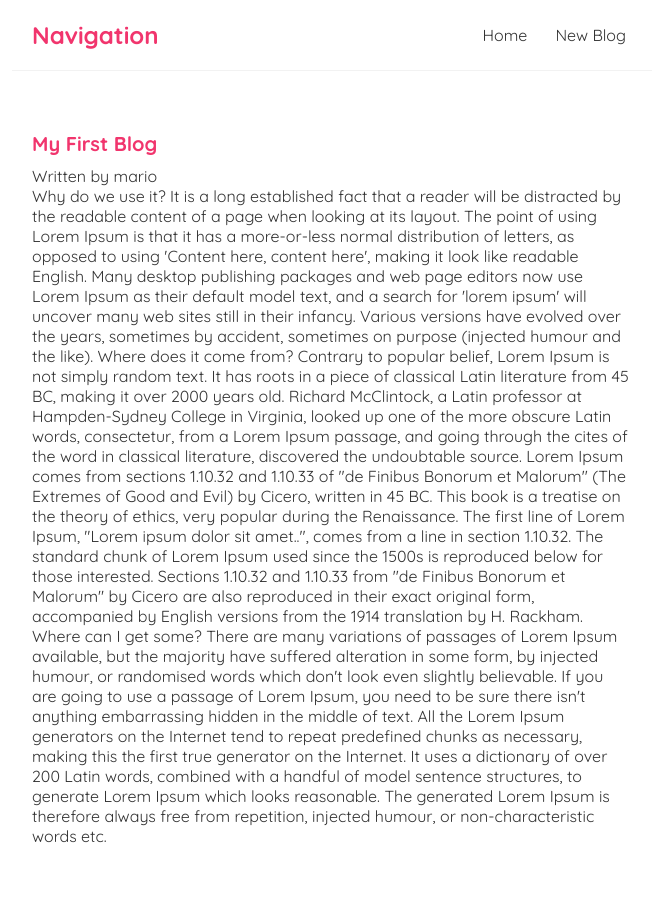
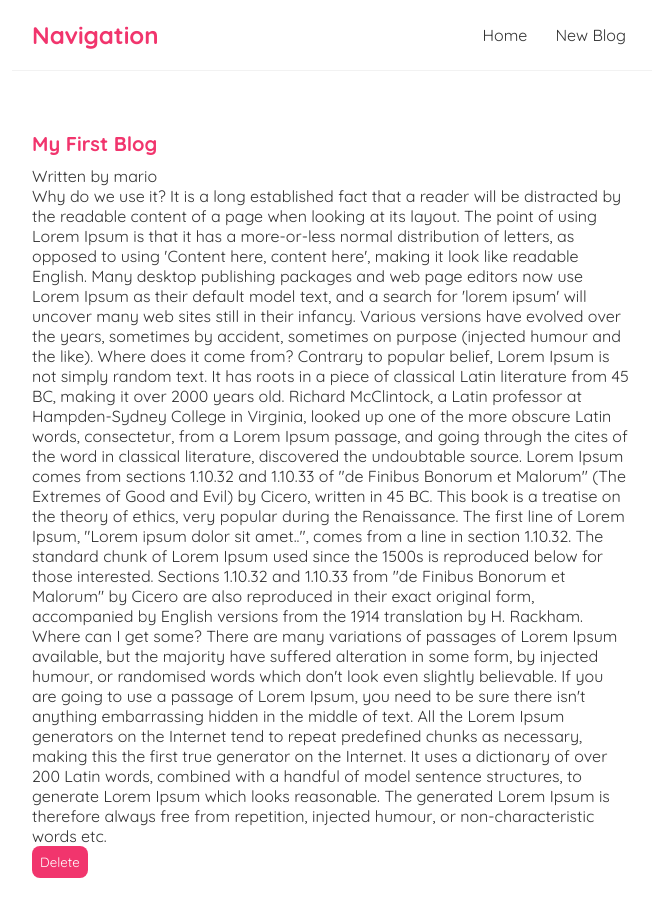
Before and after one commit to nickolasalcazar/react-blog, a React (Create React App) app: page /blogs/1 in a window 1280 px wide. Shown: the top 916 px of the page, without its empty margins (308-967 px from the left). Built offline with nearby package versions, Linux system fonts and the light colour scheme; data requests are answered from the project's data file.

Commit message:
Added delete post feature and 404 page

```diff
--- a/src/App.js
+++ b/src/App.js
@@ -3,6 +3,7 @@ import Navbar from './Navbar';
 import Home from './Home';
 import Create from './Create';
 import BlogDetails from './BlogDetails';
+import NotFound from './NotFound';
 
 function App() {
   return (
@@ -20,11 +21,13 @@ function App() {
             <Route exact path="/blogs/:id">
               <BlogDetails />
             </Route>
+            <Route path="*">
+              <NotFound />
+            </Route>
           </Switch>
         </div>
       </div>
     </Router>
   );
 }
-
 export default App;
--- a/src/BlogDetails.js
+++ b/src/BlogDetails.js
@@ -1,17 +1,28 @@
+import { useHistory } from 'react-router';
 import { useParams } from 'react-router-dom';
 import useFetch from './useFetch';
 
 const BlogDetails = () => {
+    const history = useHistory();
     const { id } = useParams();
     const { data: blog, isPending, error } = useFetch(`http://localhost:8000/blogs/${id}`);
-
+    const handleClick = () => {
+        fetch(`http://localhost:8000/blogs/${id}`, {
+            method: 'DELETE'
+        }).then(() => history.push('/'));
+    }
     return (
         <div className="blog-details">
             { isPending && <p>Loading...</p>}
-            { error && <p>An error occured...</p>}
-            { !isPending && <h2>{blog.title}</h2> }
-            { !isPending && <p>Written by { blog.author }</p>}
-            { !isPending && <p>{ blog.body }</p>}
+            { error && <p>An error occurred...</p>}
+            { blog && (
+                <article>
+                    <h2>{blog.title}</h2>
+                    <p>Written by { blog.author }</p>
+                    <p>{ blog.body }</p>
+                    <button onClick={handleClick}>Delete</button>
+                </article>
+            )}
         </div>
     );
 }
--- /dev/null
+++ b/src/NotFound.js
@@ -0,0 +1,10 @@
+import { Link } from 'react-router-dom';
+const NotFound = () => {
+    return (
+        <div className='not-found'>
+            <h2>Error 404: page not found!</h2>
+            <Link to='/'>Back to the homepage...</Link>
+        </div>
+    );
+}
+export default NotFound;
```
